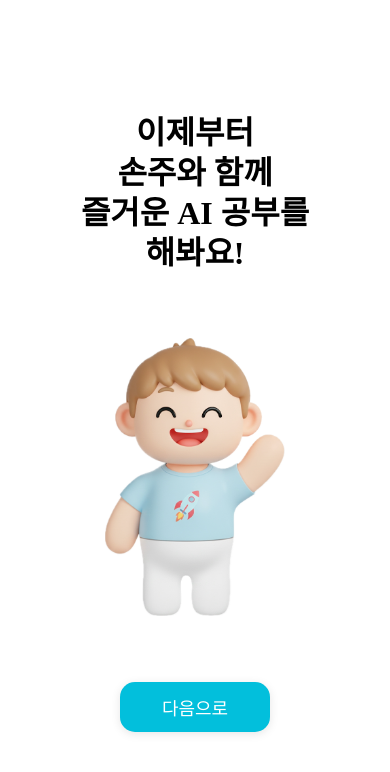
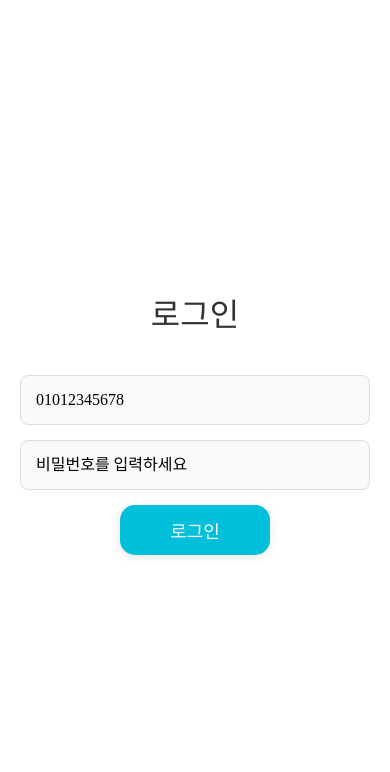
Before and after one commit to Zsun3011/Sonju_Frontend, a React Native app: screen /Login in a window 390 px wide. Shown: the top 772 px of the page. Built offline with nearby package versions, Linux system fonts and the light colour scheme.

Commit message:
작업파일통합+로그인/회원가입수정

```diff
--- a/src/navigation/OnboardingNavigator.tsx
+++ b/src/navigation/OnboardingNavigator.tsx
@@ -17,11 +17,11 @@ const Stack = createNativeStackNavigator();
 function OnboardingNavigator() {
   return (
     <Stack.Navigator screenOptions={{ headerShown: false, animation: 'slide_from_right' }}>
-      {/* <Stack.Screen name="Welcome" component={WelcomeScreen} />
+      <Stack.Screen name="Welcome" component={WelcomeScreen} />
       <Stack.Screen name="SignUpStep1" component={SignUpStep1Screen} />
       <Stack.Screen name="SignUpStep2" component={SignUpStep2Screen} />
       <Stack.Screen name="AddChildInfo" component={AddChildInfoScreen} />
-      <Stack.Screen name="Login" component={LoginScreen} /> */}
+      <Stack.Screen name="Login" component={LoginScreen} />
       <Stack.Screen name="SignUpSuccess" component={SignUpSuccess} />
       <Stack.Screen name="FontSizeSelector" component={FontSizeSelector} />
       <Stack.Screen name="SetSonjuNameStep1" component={SetSonjuNameStep1} />
--- a/src/pages/Onboarding/LoginScreen.tsx
+++ b/src/pages/Onboarding/LoginScreen.tsx
@@ -35,6 +35,28 @@ export default function LoginScreen({ navigation }: any) {
     if (password.length < 6) {
       Alert.alert('오류', '비밀번호는 최소 6자리 이상입니다');
       return;
+    }
+
+    // 로그인 처리
+    setLoading(true);
+    try {
+      // TODO: 백엔드 API 호출
+      // const response = await authAPI.login({ phone, password });
+      // await AsyncStorage.setItem('token', response.token);
+
+      // 임시: 로그인 성공 시뮬레이션
+      await new Promise(resolve => setTimeout(resolve, 1000)); // 1초 대기
+
+      console.log('로그인 성공:', { phone });
+
+      // SignUpSuccess 화면으로 이동
+      navigation.navigate('SignUpSuccess');
+
+    } catch (error: any) {
+      console.error('로그인 실패:', error);
+      Alert.alert('로그인 실패', '전화번호 또는 비밀번호가 일치하지 않습니다');
+    } finally {
+      setLoading(false);
     }
   };
 
```
